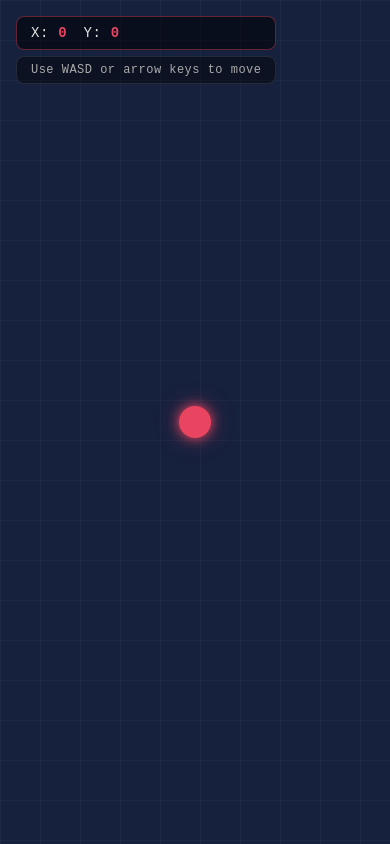
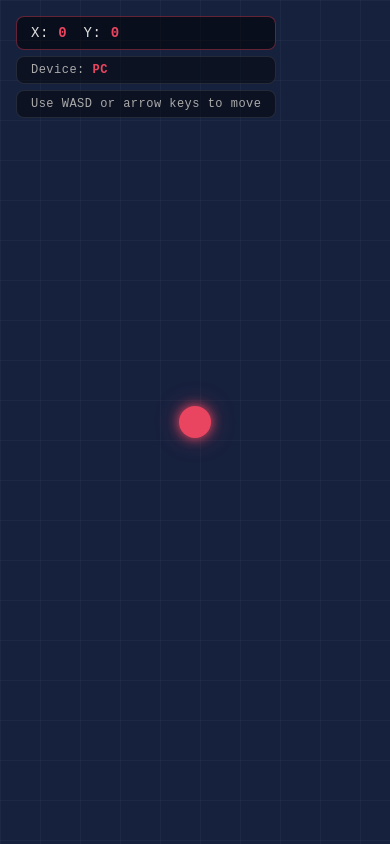
Before and after one commit to CCernusca/web-space, a Flask app: page / in a window 390 px wide. Run offline with Flask 3, Linux system fonts and the light colour scheme.

Commit message:
Display detected device type in HUD
Shows "Device: Mobile" or "Device: PC" in the HUD panel above the
control hint, using the same isMobile detection already in place.

https://claude.ai/code/session_016k6xYxcoSVeAvBYKf4LCTs

```diff
--- a/static/css/style.css
+++ b/static/css/style.css
@@ -74,6 +74,21 @@ body {
     font-weight: bold;
 }
 
+#device-type {
+    background: rgba(0, 0, 0, 0.45);
+    border: 1px solid rgba(255, 255, 255, 0.1);
+    border-radius: 8px;
+    padding: 6px 14px;
+    font-size: 12px;
+    color: #aaa;
+    letter-spacing: 0.04em;
+}
+
+#device-type span {
+    color: #e94560;
+    font-weight: bold;
+}
+
 #control-hint {
     background: rgba(0, 0, 0, 0.45);
     border: 1px solid rgba(255, 255, 255, 0.1);
--- a/static/js/main.js
+++ b/static/js/main.js
@@ -20,6 +20,7 @@
     const joystickBase = document.getElementById("joystick-base");
     const joystickKnob = document.getElementById("joystick-knob");
     const controlHint = document.getElementById("control-hint");
+    const deviceTypeEl = document.getElementById("device-type");
 
     // --- Device detection ---
     const isMobile = /Android|iPhone|iPad|iPod|webOS|BlackBerry|IEMobile|Opera Mini/i
@@ -31,10 +32,12 @@
         updateHUD();
 
         if (isMobile) {
+            deviceTypeEl.innerHTML = "Device: <span>Mobile</span>";
             joystickContainer.classList.remove("hidden");
             controlHint.textContent = "Use the joystick to move";
             setupJoystick();
         } else {
+            deviceTypeEl.innerHTML = "Device: <span>PC</span>";
             controlHint.textContent = "Use WASD or arrow keys to move";
             setupKeyboard();
         }
--- a/templates/index.html
+++ b/templates/index.html
@@ -17,6 +17,7 @@
                 <span>X: <span id="pos-x">0</span></span>
                 <span>Y: <span id="pos-y">0</span></span>
             </div>
+            <div id="device-type"></div>
             <div id="control-hint"></div>
         </div>
 
```
